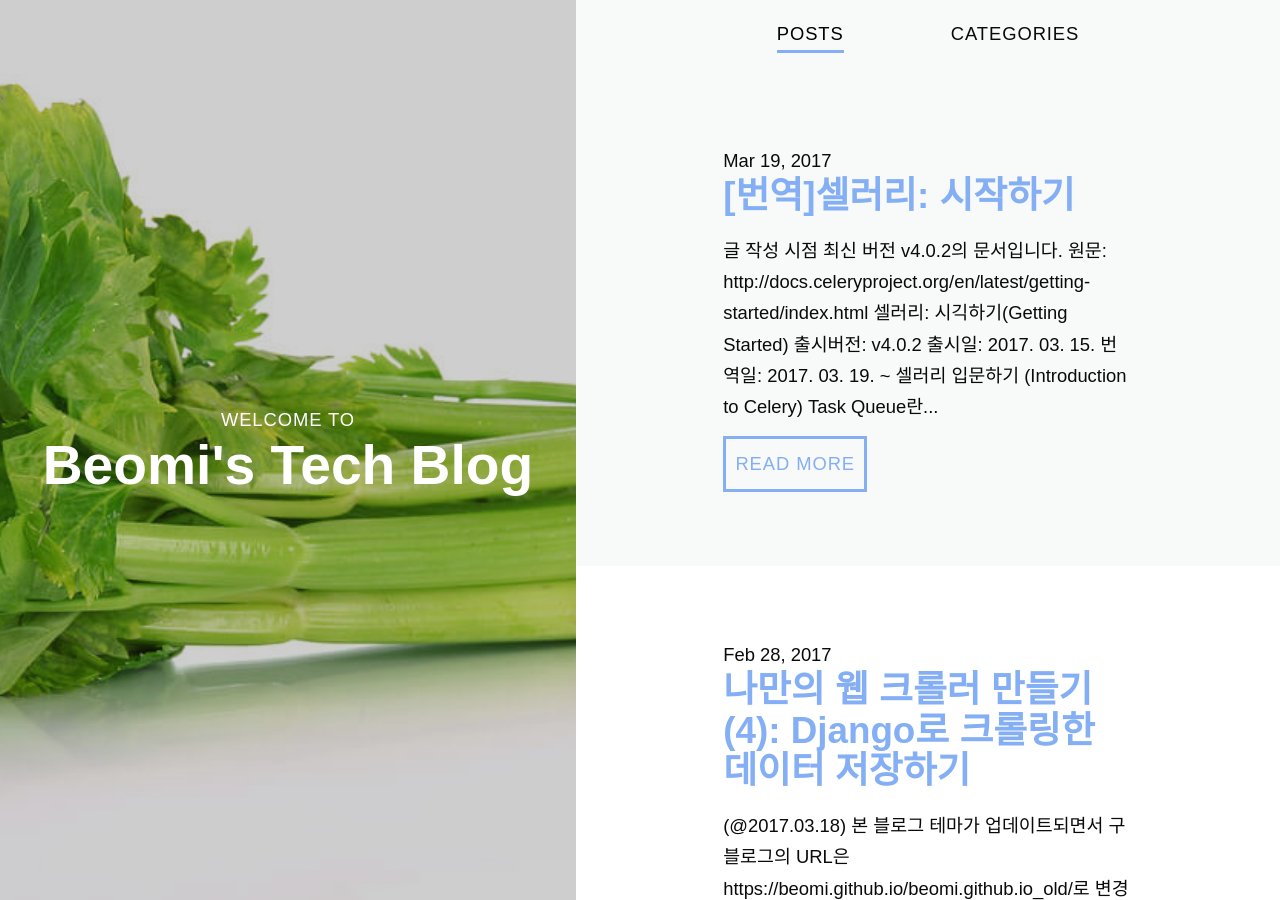
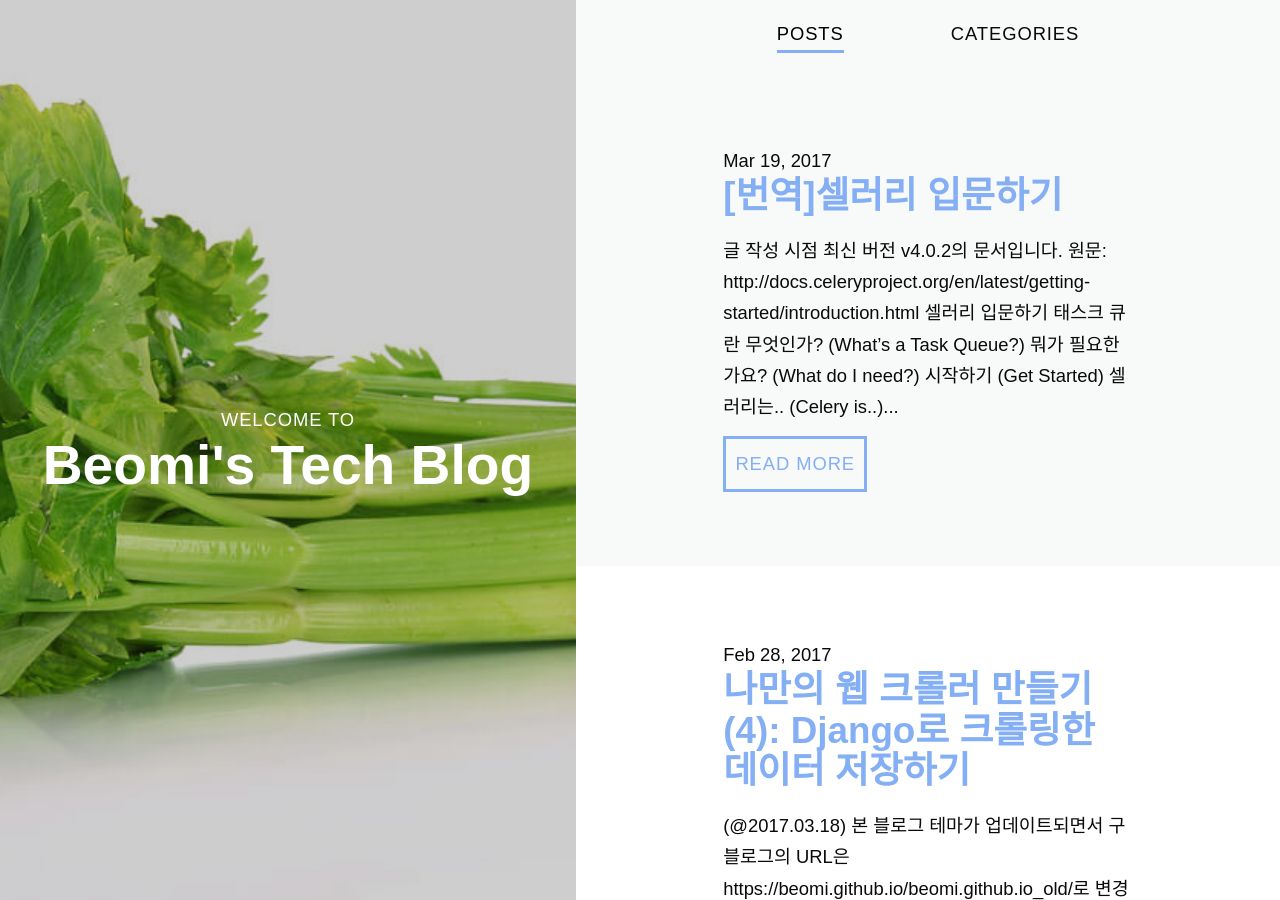
Before and after one commit to Beomi/beomi.github.io_2019, a Jekyll site: the page built from index.html, in a window 1280 px wide and 900 px high. Built offline with Jekyll 4.4.1, drawn with Linux system fonts in a browser that asks for light colours; nearby versions of some CDN libraries; some web fonts are replaced; the list of posts is cut into pages by our own code; part of the change alters nothing that is shown.

Commit message:
editting...Introduction

````diff
--- a/_posts/2017-03-19-Celery-Getting-Started.md
+++ b/_posts/2017-03-19-Celery-Getting-Started.md
@@ -7,7 +7,7 @@ categories:
 - Celery
 - CeleryDocs
 - Translation
-published: true
+published: false
 image: /img/2017-03-19-Celery-Getting-Started/celery.jpg
 ---
 
@@ -15,7 +15,7 @@ image: /img/2017-03-19-Celery-Getting-Started/celery.jpg
 
 원문: [http://docs.celeryproject.org/en/latest/getting-started/index.html](http://docs.celeryproject.org/en/latest/getting-started/index.html)
 
-# 셀러리: 시긱하기(Getting Started)
+# 셀러리: 시작하기
 
 출시버전: v4.0.2
 
@@ -23,10 +23,9 @@ image: /img/2017-03-19-Celery-Getting-Started/celery.jpg
 
 번역일: 2017. 03. 19. ~
 
-## 셀러리 입문하기 (Introduction to Celery)
----
+## [셀러리 입문하기](/2017/03/19/Introduction-to-Celery/)
 
-- Task Queue란 무엇인가? (What’s a Task Queue?)
+- 태스크 큐란 무엇인가? (What’s a Task Queue?)
 
 - 뭐가 필요한가요? (What do I need?)
 
@@ -43,7 +42,6 @@ image: /img/2017-03-19-Celery-Getting-Started/celery.jpg
 - 셀러리 설치하기 (Installation)
 
 ## 브로커 (Brokers)
----
 
 - 브로커 가이드 (Broker Instructions)
   - RabbitMQ 사용하기 (Using RabbitMQ)
@@ -53,7 +51,7 @@ image: /img/2017-03-19-Celery-Getting-Started/celery.jpg
 - 브로커간 기능 (Broker Overview)
 
 ## 셀러리 한 발자국 내밀기 (First Steps with Celery)
----
+
 - 브로커 선택하기 (Choosing a Broker)
 
 - 셀러리 설치하기 (Installing Celery)
@@ -73,7 +71,6 @@ image: /img/2017-03-19-Celery-Getting-Started/celery.jpg
 - 문제 해결하기 (Troubleshooting)
 
 ## 더 알아보기 (Next Steps)
----
 
 - 셀러리를 기존 앱에서 사용하기 (Using Celery in your Application)
 
--- /dev/null
+++ b/_posts/2017-03-19-Introduction-to-Celery.md
@@ -0,0 +1,144 @@
+---
+title: "[번역]셀러리 입문하기"
+date: 2017-03-19 14:00:00+09:00
+layout: post
+categories:
+- Python
+- Celery
+- CeleryDocs
+- Translation
+published: true
+image: /img/2017-03-19-Celery-Getting-Started/celery.jpg
+---
+
+> 글 작성 시점 최신 버전 `v4.0.2`의 문서입니다.
+
+원문: [http://docs.celeryproject.org/en/latest/getting-started/introduction.html](http://docs.celeryproject.org/en/latest/getting-started/introduction.html)
+
+# 셀러리 입문하기
+---
+
+- 태스크 큐란 무엇인가? (What’s a Task Queue?)
+
+- 뭐가 필요한가요? (What do I need?)
+
+- 시작하기 (Get Started)
+
+- 셀러리는.. (Celery is..)
+
+- 셀러리의 기능들 (Features)
+
+- 프레임워크와 함께 이용하기 (Framework Integration)
+
+- 셀러리 설치하기 (Installation)
+
+
+## 태스크 큐란 무엇인가?
+
+태스크 큐는 스레드간 혹은 기계 간 업무를 분산하는 목적으로 만들어진 메커니즘입니다.
+
+태스크 큐에 들어가는 일거리들은 태스크(Task)라고 불리고 각각 독립된 워커(Worker)프로세스들은 새로운 일거리(Task)가 없는지 지속적으로 태스크 큐를 감시합니다.
+
+셀러리는 메시지(message)를 통해 통신하는데요, 보통 브로커(Broker)가 클라이언트와 워커 사이에서 메시지를 중계해줍니다. 브로커는 클라이언트가 큐에 새로 추가한 태스크를 메시지로 워커에 전달해줍니다.
+
+셀러리 시스템에서는 여러개의 워커와 브로커를 함께 사용할 수 있는데요, 이 덕분에 높은 가용성과 Scaling이 가능합니다.
+
+셀러리는 Python으로 짜여져 있습니다. 하지만 어떤 언어를 통해서도 프로토콜을 통해 셀러리를 사용할 수 있습니다. 예를들어, Node나 PHP를 위한 [node-celery](https://github.com/mher/node-celery)나 [PHP client](https://github.com/gjedeer/celery-php)도 있답니다.
+
+또, HTTP endpoint를 통해 webhook으로 태스크를 요청하는 것도 가능하답니다.
+
+## 뭐가 필요한가요?
+
+셀러리를 사용하려면 메시지를 주고받아주는 브로커 등이 필요합니다. RabbitMQ나 Redis같은 브로커가 가장 좋은 선택이지만, 개발환경에서는 Sqlite와 같이 수많은 실험적인 대안도 있습니다.
+
+셀러리는 단일 머신, 복수 머신, 혹은 데이터센터간에서도 사용 가능합니다.
+
+## 시작하기
+
+만약 여러분이 셀러리를 처음 이용하시거나 3.1버전 같은 이전 버전을 이용했다면, [셀러리 한 발자국 내밀기]()나 [더 알아보기]() 튜토리얼을 먼저 해보세요.
+
+> 버전 확인
+
+> 셀러리 4.0은 Python2.7/3.4/3.5 PyPy5.4/5.5에서 정상적으로 동작합니다.
+
+## 셀러리는..
+
+  - 단순해요!
+
+    셀러리는 사용하기도 쉽고 관리하기도 쉽습니다. 설정 파일도 필요하지 않아요!
+
+    가장 단순한 셀러리 앱은 아래와 같이 만들 수 있어요.
+
+    ```py
+    from celery import Celery
+
+    app = Celery('hello', broker='amqp://guest@localhost//')
+
+    @app.task
+    def hello():
+        return 'hello world'
+    ```
+
+  - 높은 가용성
+
+    워커와 클라이언트는 연결이 끊어지거나 실패하면 자동으로 다시 연결을 시도합니다. 그리고 몇몇 브로커들은 Primary/Primary나 Primary/Replica 의 복제방식을 통해 고가용성을 제공합니다.
+
+  - 빨라요!
+
+    하나의 셀러리 프로세스는 1분에 수십만개의 태스크를 처리할 수 있고, ms초 이하의 RTT(왕복지연시간)로 태스크를 처리 가능하답니다. (RabbitMQ, librabbitmq와 최적화된 설정을 할 경우)
+
+  - 유연해요!
+
+    셀러리의 대부분 파트는 그 자체로 이용할 수도 있고 원하는 만큼 확장도 가능합니다. Custom pool implementations, serializers, compression schemes, logging, schedulers, consumers, producers, broker transports을 포함해 더 많이요.
+
+## 셀러리의 기능들
+
+  - 모니터링
+
+    모니터링 이벤트 스트림은 각 워커에서 나오고, 클러스터에서 수행하는 작업을 실시간으로 알려줍니다.
+
+    [더 알아보기..](http://docs.celeryproject.org/en/latest/userguide/monitoring.html#guide-monitoring)
+
+  - 워크 플로우
+
+    간단하거나 복잡한 워크플로우를 "캔버스"라는 도구를 통해 그룹핑, 체이닝, 청킹등을 할 수 있습니다.
+
+    [더 알아보기..](http://docs.celeryproject.org/en/latest/userguide/canvas.html#guide-canvas)
+
+  - 시간 / 비율 제한
+
+    태스크가 시간당 얼마나 실행 될지 제어할 수 있고, 한 태스크가 얼마나 오랫동안 실행될지 허용할 수 있습니다. 각각의 워커마다 다르게 설정하거나 각각의 태스크마다도 다르게 설정할 수 있답니다.
+
+    [더 알아보기..](http://docs.celeryproject.org/en/latest/userguide/workers.html#worker-time-limits)
+
+  - 스케쥴링
+
+    어떤 태스크를 정해진 시간에 실행할 수 있습니다. 또, 정해진 주기로 태스크를 실행 할 수도 있습니다. Crontab에서 사용하는 방식(분/시간/요일등등)을 이용할 수도 있습니다.
+
+    [더 알아보기..](http://docs.celeryproject.org/en/latest/userguide/periodic-tasks.html#guide-beat)
+
+  - 사용자 컴포넌트
+
+    각각의 워커 컴포넌트들을 커스터마이징해 사용할 수 있습니다. 그리고 추가적인 컴포넌트도 커스터마이징해 사용할 수 있습니다. 워커는 내부 구조를 세밀하게 제어할수있는 종속성 그래프인 "bootsteps"를 사용하여 빌드됩니다.
+
+## 프레임워크와 함께 이용하기
+
+셀러리는 웹 프레임 워크와 쉽게 함께 사용할 수 있고, 일부는 합쳐진 패키지도 있습니다.
+
+  - Pyramid: [pyramid_celery](https://pypi.python.org/pypi/pyramid_celery/)
+  - Pylons: [celery-pylons](https://pypi.python.org/pypi/celery-pylons/)
+  - Flask: 필요없음
+  - Web2Py: [web2py-celery](https://pypi.python.org/pypi/web2py-celery/)
+  - Tornado: [tornado-celery](https://pypi.python.org/pypi/tornado-celery/)
+
+Django의 경우에는 [장고와 함께하는 셀러리 첫걸음](http://docs.celeryproject.org/en/latest/django/first-steps-with-django.html#django-first-steps)을 참고하세요.
+
+통합 패키지가 굳이 필요하지는 않지만 개발을 더 쉽게 해주고 DB 커넥션 등에서 중요한 hook를 추가하기도 하기때문에 이용하는 편이 낫습니다.
+
+## 설치하기
+
+셀러리는 PyPI를 통해 쉽게 설치할 수 있습니다.
+
+```bash
+pip install -U pip
+```
````
